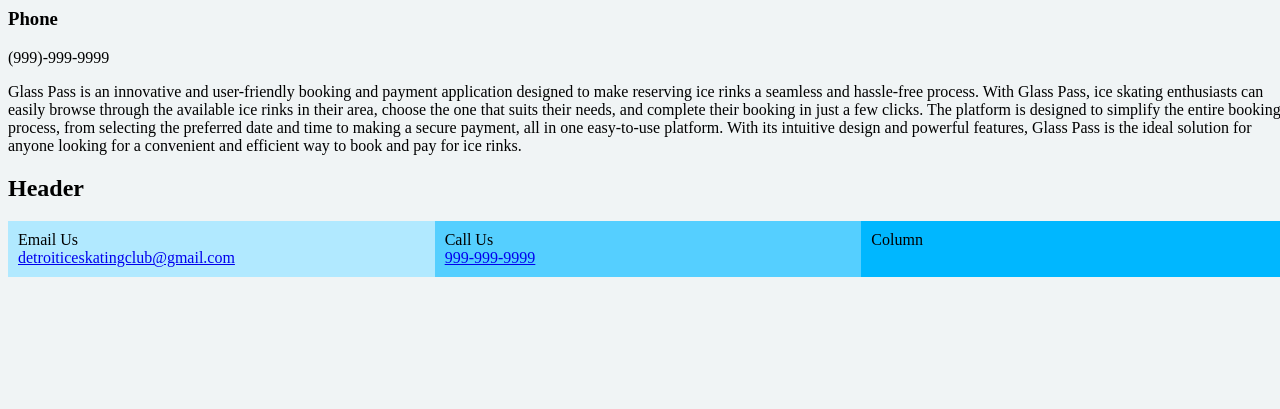
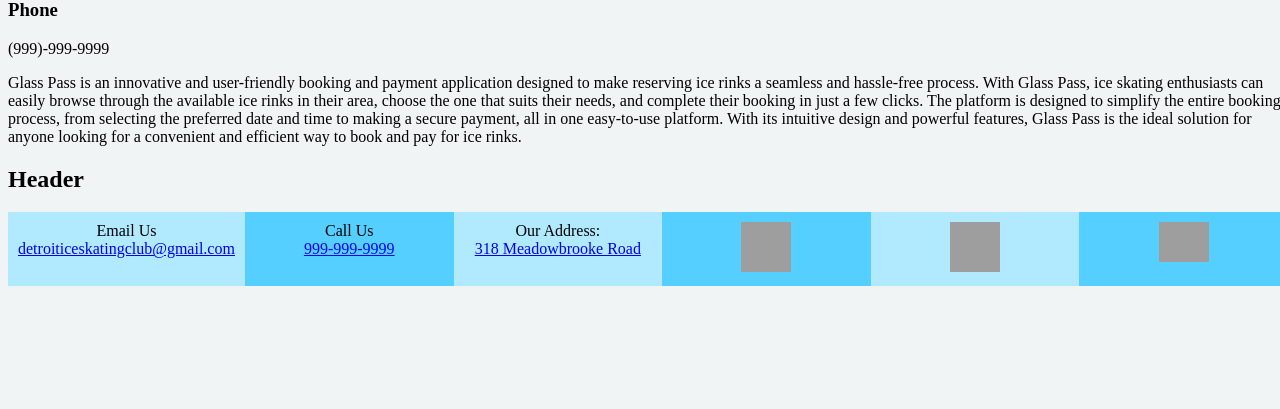
Before and after one commit to DavesClassyCode/GlassPass, a Flask app: page /information in a window 1280 px wide. Shown: the part 399-808 px from the top of the page. Run offline with Flask 3, Linux system fonts and the light colour scheme; grey boxes are pictures that could not be loaded.

Commit message:
Update Contact Page

```diff
--- a/templates/information.html
+++ b/templates/information.html
@@ -61,13 +61,24 @@
 </div>
 
 <div class="row">
-  <div class="column" style="background-color:rgb(177, 233, 255);">Email Us
+  <div class="column" style="background-color:rgb(177, 233, 255);text-align:center;">Email Us
   <br><a href="mailto:detroiticeskatingclub@gmail.com">detroiticeskatingclub@gmail.com</a>
 </div>
-  <div class="column" style="background-color:rgb(85, 207, 255);">Call Us
+  <div class="column" style="background-color:rgb(85, 207, 255);text-align:center;">Call Us
     <br><a href="tel:999-999-9999">999-999-9999</a>
   </div>
-  <div class="column" style="background-color:hsl(197, 100%, 50%);">Column</div>
+  <div class="column" style="background-color:rgb(177, 233, 255);text-align:center;">Our Address:
+    <br><a href='https://goo.gl/maps/sQzVE6JrHQoMsCmo6'>318 Meadowbrooke Road</a>
+  </div>
+  <div class="column" style="background-color:rgb(85, 207, 255);text-align:center;">
+    <a href="https://www.facebook.com/"><img src="https://i.ibb.co/xDsZjh6/2021-Facebook-icon-svg.webp" alt="Facebook" alt="" width="50" height="50"></a>
+  </div>
+  <div class="column" style="background-color:rgb(177, 233, 255);text-align:center;">
+    <a href="https://www.instagram.com/"><img src="https://i.ibb.co/dcYB4nc/Instagram-icon-png.webp" alt="Instagram" alt="" width="50" height="50"></a>
+  </div>
+  <div class="column" style="background-color:rgb(85, 207, 255);text-align:center;">
+    <a href="https://www.twitter.com/"><img src="https://i.ibb.co/t8YkTz3/Logo-of-Twitter-svg.png" alt="Twitter" alt="" width="50" height="40"></a>
+  </div>
 </div>
 
 </body>
```
